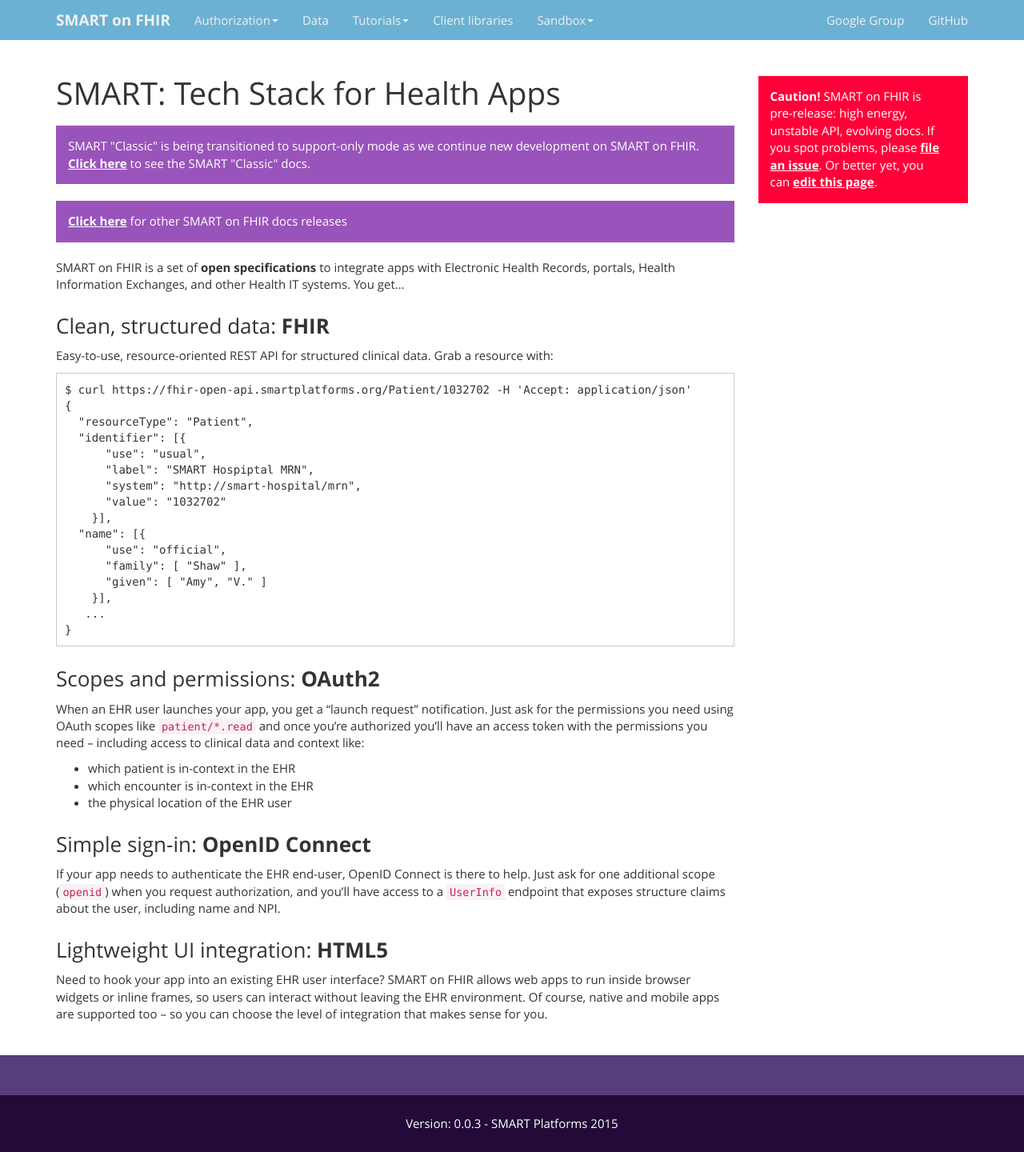
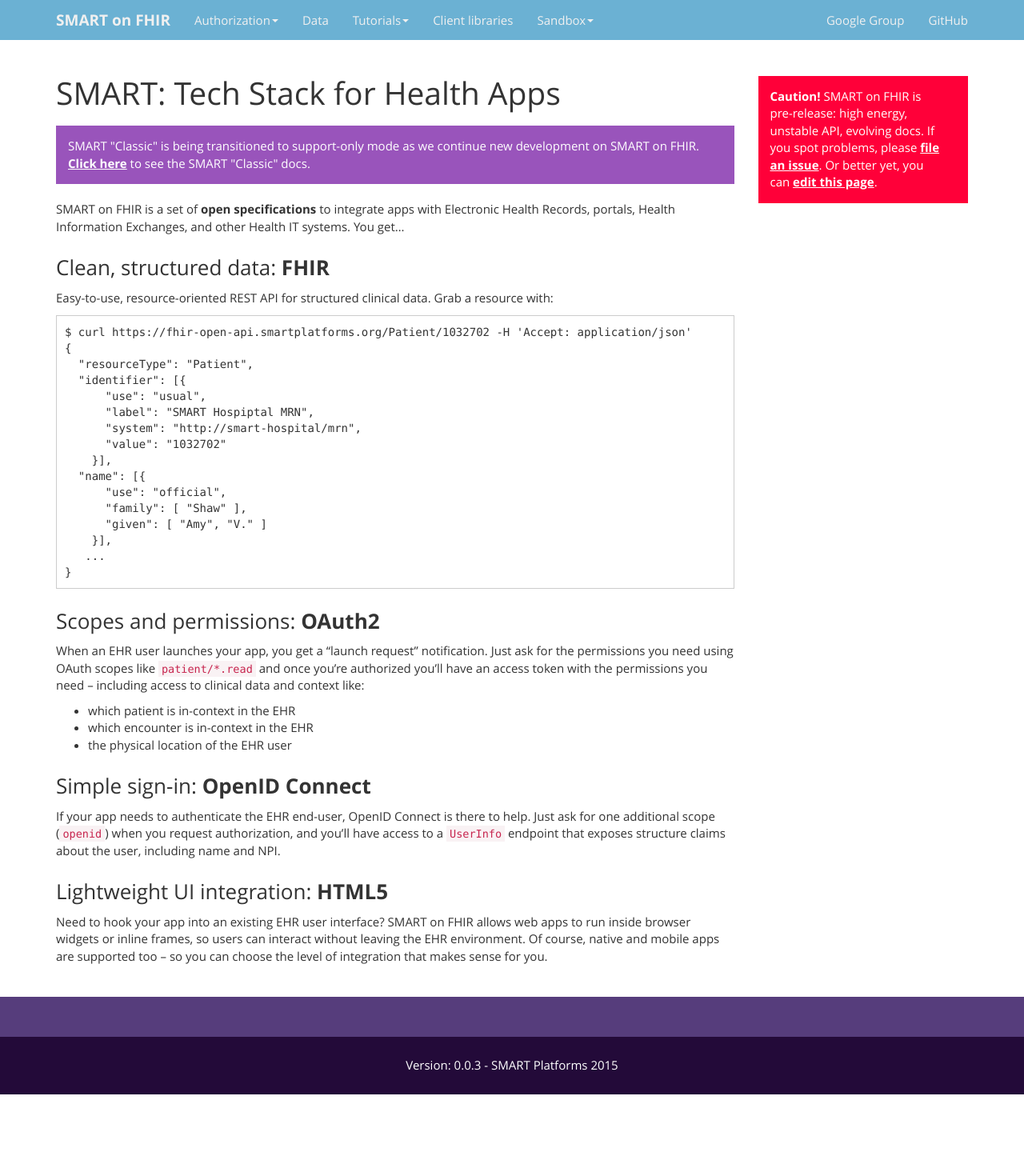
Before and after one commit to smart-on-fhir/smart-on-fhir.github.io, a Jekyll site: the page built from index.md, in a window 1280 px wide. Shown: the whole page at 80% size. Built offline with Jekyll 4.4.1, drawn with Linux system fonts in a browser that asks for light colours; Markdown is read by kramdown in place of the engine named in the settings; after the commit the page ends 1368 px from its top, so only the background shows below that.

Commit message:
Move release link to footer

```diff
--- a/_layouts/main.html
+++ b/_layouts/main.html
@@ -126,7 +126,7 @@
       <div class="container">
         <div class="row">
           <div class="col-lg-12">
-            Version: 0.0.3 - <a href="http://smartplatforms.org">SMART Platforms 2015</a>
+            Version: <a href="{{site.baseurl}}releases/">0.0.3</a> - <a href="http://smartplatforms.org">SMART Platforms 2015</a>
           </div>
         </div>
       </div>
--- a/index.md
+++ b/index.md
@@ -9,11 +9,6 @@
     SMART "Classic" is being transitioned to support-only mode as we continue new
     development on SMART on FHIR. <a class="alert-link" href="http://docs-v06.smartplatforms.org">Click here</a>
     to see the SMART "Classic" docs.
-</div>
-
-<div class='alert alert-dismissable alert-info'>
-    <a class="alert-link" href="{{site.baseurl}}releases/">Click here</a>
-    for other SMART on FHIR docs releases
 </div>
 
 SMART on FHIR is a set of **open specifications** to integrate apps with
```
